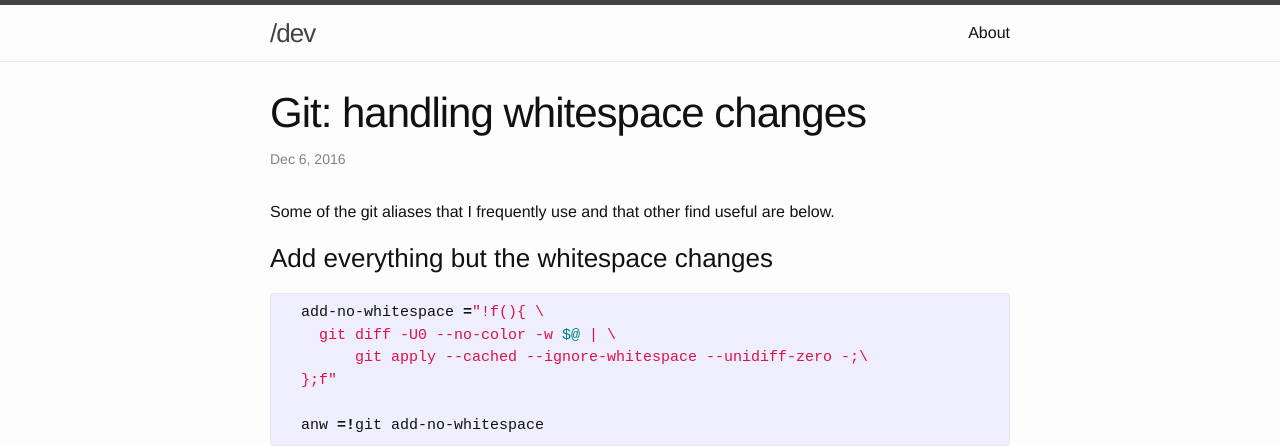
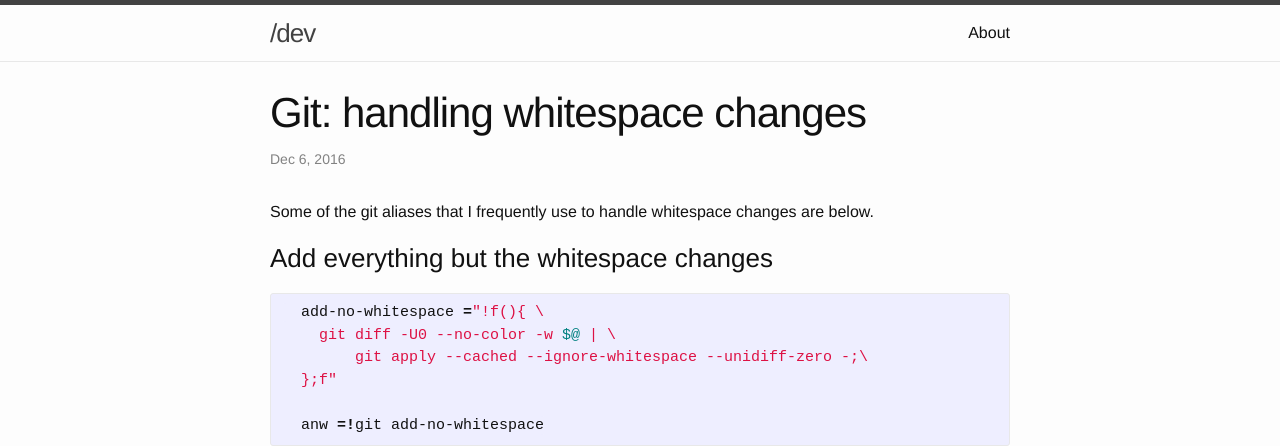
Before and after one commit to sthaha/sthaha.github.io, a Jekyll site: the page built from _posts/2016-12-06-git-aliases.markdown, in a window 1280 px wide. Shown: the top 446 px of the page. Built offline with Jekyll 4.4.1, drawn with Linux system fonts in a browser that asks for light colours.

Commit message:
fix category of git alias - whitespace

```diff
--- a/_posts/2016-12-06-git-aliases.markdown
+++ b/_posts/2016-12-06-git-aliases.markdown
@@ -2,10 +2,10 @@
 layout: post
 title:  "Git: handling whitespace changes"
 date:   2016-12-06 17:59:36
-categories: jekyll update
+categories: git notes
 ---
-Some of the git aliases that I frequently use and that other find useful are
-below.
+Some of the git aliases that I frequently use to handle
+whitespace changes are below.
 
 
 ### Add everything but the whitespace changes ###
```
